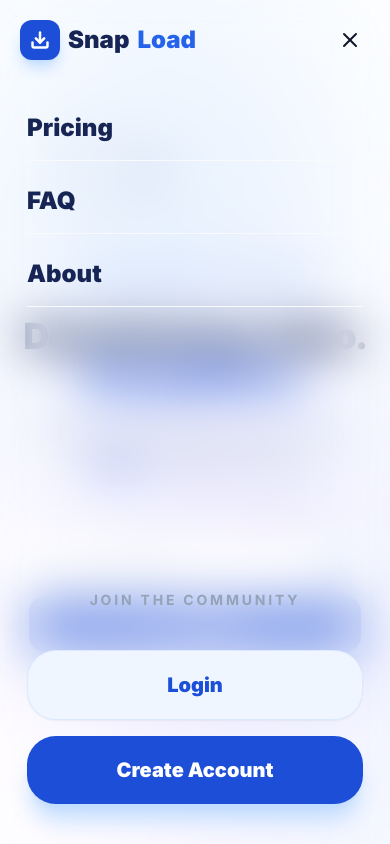
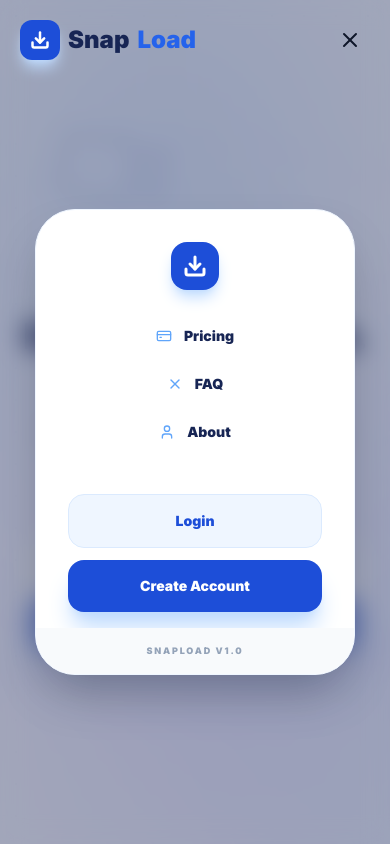
Before and after one commit to Manoj2104/Snapload_All-social-media-vidoes-downloader, a Next.js app in the folder frontend/: page / in a window 390 px wide. Both pictures are taken after a click on the button 350 px from the left and 40 px from the top of the page. Shown: the top 844 px of the page. Built offline with nearby package versions, Linux system fonts and the light colour scheme.

Commit message:
🔧 API Fix: Standardized API_BASE and fixed AuthContext types for production

```diff
--- a/frontend/src/app/pricing/page.tsx
+++ b/frontend/src/app/pricing/page.tsx
@@ -13,12 +13,12 @@
   { name: 'Ultimate', price: 80, credits: 3000, downloads: 60, icon: <Crown className="text-amber-500" /> },
 ];
 
+import { API_BASE } from '@/lib/api';
+
 export default function PricingPage() {
   const { user, token, refreshUser } = useAuth();
   const [authOpen, setAuthOpen] = useState(false);
   const [buying, setBuying] = useState<number | null>(null);
-
-  const API_BASE = process.env.NEXT_PUBLIC_API_URL || "/api";
 
   const handlePurchase = async (price: number) => {
     if (!user) {
--- a/frontend/src/components/auth/AuthModals.tsx
+++ b/frontend/src/components/auth/AuthModals.tsx
@@ -3,6 +3,7 @@
 import { useAuth } from '@/context/AuthContext';
 import { motion, AnimatePresence } from 'framer-motion';
 import { X, Mail, Lock, Loader2, AlertCircle } from 'lucide-react';
+import { API_BASE } from '@/lib/api';
 
 interface AuthModalsProps {
   isOpen: boolean;
@@ -18,7 +19,6 @@
   const [loading, setLoading] = useState(false);
 
   const { login: setAuthToken } = useAuth();
-  const API_BASE = process.env.NEXT_PUBLIC_API_URL || "/api";
 
   const handleSubmit = async (e: React.FormEvent) => {
     e.preventDefault();
--- a/frontend/src/components/layout/Navbar.tsx
+++ b/frontend/src/components/layout/Navbar.tsx
@@ -84,70 +84,84 @@
       <AnimatePresence>
         {open && (
           <motion.div
-            initial={{ opacity: 0, y: -20 }}
-            animate={{ opacity: 1, y: 0 }}
-            exit={{ opacity: 0, y: -20 }}
-            className="fixed inset-0 z-40 bg-white/98 backdrop-blur-xl pt-24 pb-10 flex flex-col items-center overflow-y-auto"
+            initial={{ opacity: 0 }}
+            animate={{ opacity: 1 }}
+            exit={{ opacity: 0 }}
+            className="fixed inset-0 z-40 bg-blue-950/40 backdrop-blur-md pt-20 pb-10 flex items-center justify-center px-6"
           >
-            <div className="w-full max-w-sm px-6 flex-1 flex flex-col">
-              <div className="space-y-2 mb-10">
-                {['Pricing', 'FAQ', 'About'].map(l => (
+            <motion.div
+              initial={{ scale: 0.9, y: 20 }}
+              animate={{ scale: 1, y: 0 }}
+              exit={{ scale: 0.9, y: 20 }}
+              className="w-full max-w-[320px] bg-white rounded-[2.5rem] shadow-2xl border border-blue-50 overflow-hidden flex flex-col"
+            >
+              <div className="p-8 pb-4 flex flex-col items-center">
+                <div className="w-12 h-12 bg-blue-700 rounded-2xl flex items-center justify-center text-white mb-6 shadow-lg shadow-blue-200">
+                  <Download size={24} strokeWidth={3} />
+                </div>
+
+                <div className="w-full space-y-1 mb-8">
+                  {[
+                    { label: 'Pricing', href: '/pricing', icon: <CreditCard size={16} /> },
+                    { label: 'FAQ', href: '/faq', icon: <X size={16} /> }, // Placeholder icon or find better
+                    { label: 'About', href: '/about', icon: <UserIcon size={16} /> }
+                  ].map(l => (
                     <Link
-                    key={l}
-                    href={l === 'About' ? '/about' : l === 'FAQ' ? '/faq' : '/pricing'}
+                      key={l.label}
+                      href={l.href}
                       onClick={() => setOpen(false)}
-                    className="block py-4 text-2xl font-black text-blue-950 border-b border-slate-50 transition-all active:pl-4"
+                      className="flex items-center justify-center gap-3 py-3 text-sm font-black text-blue-950 hover:bg-blue-50 rounded-xl transition-all"
                     >
-                    {l}
+                      <span className="text-blue-400">{l.icon}</span>
+                      {l.label}
                     </Link>
                   ))}
                   {user && (
                     <Link
                       href="/settings"
                       onClick={() => setOpen(false)}
-                    className="block py-4 text-2xl font-black text-blue-950 border-b border-slate-50 transition-all active:pl-4"
+                      className="flex items-center justify-center gap-3 py-3 text-sm font-black text-blue-950 hover:bg-blue-50 rounded-xl transition-all"
                     >
-                    Profile Settings
+                      <span className="text-blue-400"><UserIcon size={16} /></span>
+                      Settings
                     </Link>
                   )}
                 </div>
 
                 {user ? (
-                <div className="mt-auto space-y-6">
-                  <div className="bg-blue-50 p-6 rounded-3xl border border-blue-100 flex items-center justify-between shadow-sm">
-                    <div>
-                      <p className="text-[10px] font-black text-blue-400 uppercase tracking-widest mb-1">Your Balance</p>
-                      <p className="text-2xl font-black text-blue-700">{user.credits} Credits</p>
-                    </div>
-                    <div className="w-12 h-12 bg-blue-600 rounded-2xl flex items-center justify-center text-white shadow-lg shadow-blue-200">
-                      <CreditCard size={24} />
-                    </div>
+                  <div className="w-full space-y-4 pt-4 border-t border-slate-50">
+                    <div className="bg-slate-50 p-4 rounded-2xl flex flex-col items-center gap-1">
+                      <p className="text-[10px] font-black text-slate-400 uppercase tracking-widest">Balance</p>
+                      <p className="text-lg font-black text-blue-700">{user.credits} CR</p>
                     </div>
                     <button
                       onClick={() => { logout(); setOpen(false); }}
-                    className="w-full py-4 rounded-2xl font-black text-red-500 bg-red-50 hover:bg-red-100 transition-all flex items-center justify-center gap-2"
+                      className="w-full py-3 rounded-xl font-black text-red-500 text-xs hover:bg-red-50 transition-all flex items-center justify-center gap-2"
                     >
-                    <LogOut size={20} /> Logout Account
+                      <LogOut size={14} /> Logout
                     </button>
                   </div>
                 ) : (
-                <div className="mt-auto space-y-4 pt-10">
-                  <p className="text-center text-sm font-bold text-slate-400 mb-6 uppercase tracking-[0.2em]">Join the Community</p>
+                  <div className="w-full space-y-3 pt-2">
                     <button
                       onClick={() => openAuth('login')}
-                    className="w-full py-5 text-xl font-black text-blue-700 bg-blue-50 rounded-[1.8rem] transition-all active:scale-95 border border-blue-100 shadow-sm"
+                      className="w-full py-4 text-sm font-black text-blue-700 bg-blue-50 rounded-2xl transition-all active:scale-95 border border-blue-100"
                     >
                       Login
                     </button>
                     <button
                       onClick={() => openAuth('signup')}
-                    className="w-full py-5 text-xl font-black text-white bg-blue-700 rounded-[1.8rem] transition-all active:scale-95 shadow-xl shadow-blue-200"
+                      className="w-full py-4 text-sm font-black text-white bg-blue-700 rounded-2xl transition-all active:scale-95 shadow-xl shadow-blue-200"
                     >
                       Create Account
                     </button>
                   </div>
                 )}
               </div>
+              <div className="bg-slate-50 py-4 text-center">
+                 <p className="text-[9px] font-black text-slate-400 uppercase tracking-[0.2em]">SnapLoad v1.0</p>
+              </div>
+            </motion.div>
           </motion.div>
         )}
       </AnimatePresence>
--- a/frontend/src/components/sections/Hero.tsx
+++ b/frontend/src/components/sections/Hero.tsx
@@ -8,7 +8,7 @@
 const QUALITIES = ['4K','1080p','720p','480p','MP3'] as const;
 type Quality = typeof QUALITIES[number];
 
-const API_BASE = process.env.NEXT_PUBLIC_API_URL || "/api";
+import { API_BASE } from '@/lib/api';
 
 interface VideoMetadata {
   title: string;
--- a/frontend/src/context/AuthContext.tsx
+++ b/frontend/src/context/AuthContext.tsx
@@ -1,8 +1,9 @@
 'use client';
 import React, { createContext, useContext, useState, useEffect } from 'react';
+import { API_BASE } from '@/lib/api';
 
 interface User {
-  email: str;
+  email: string;
   credits: number;
   last_reset: string;
 }
@@ -22,8 +23,6 @@
   const [user, setUser] = useState<User | null>(null);
   const [token, setToken] = useState<string | null>(null);
   const [loading, setLoading] = useState(true);
-
-  const API_BASE = process.env.NEXT_PUBLIC_API_URL || "/api";
 
   useEffect(() => {
     const savedToken = localStorage.getItem('token');
--- a/frontend/src/lib/api.ts
+++ b/frontend/src/lib/api.ts
@@ -1,4 +1,6 @@
-const API_BASE = process.env.NEXT_PUBLIC_API_URL || '/api';
+export const API_BASE = typeof window !== 'undefined' && window.location.hostname !== 'localhost'
+  ? '/api'
+  : (process.env.NEXT_PUBLIC_API_URL || '/api');
 
 export const api = {
   analyze: async (url: string) => {
```
Lines whose indentation alone changed are shown as unchanged.
